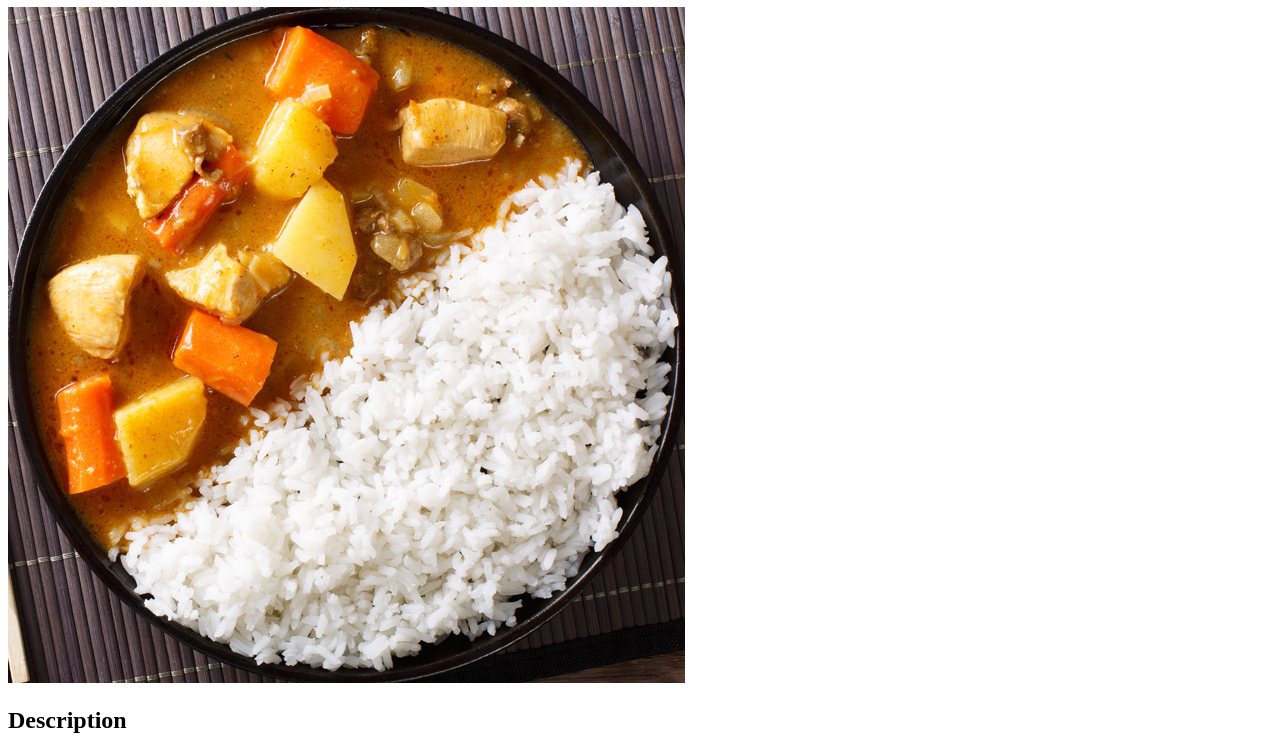
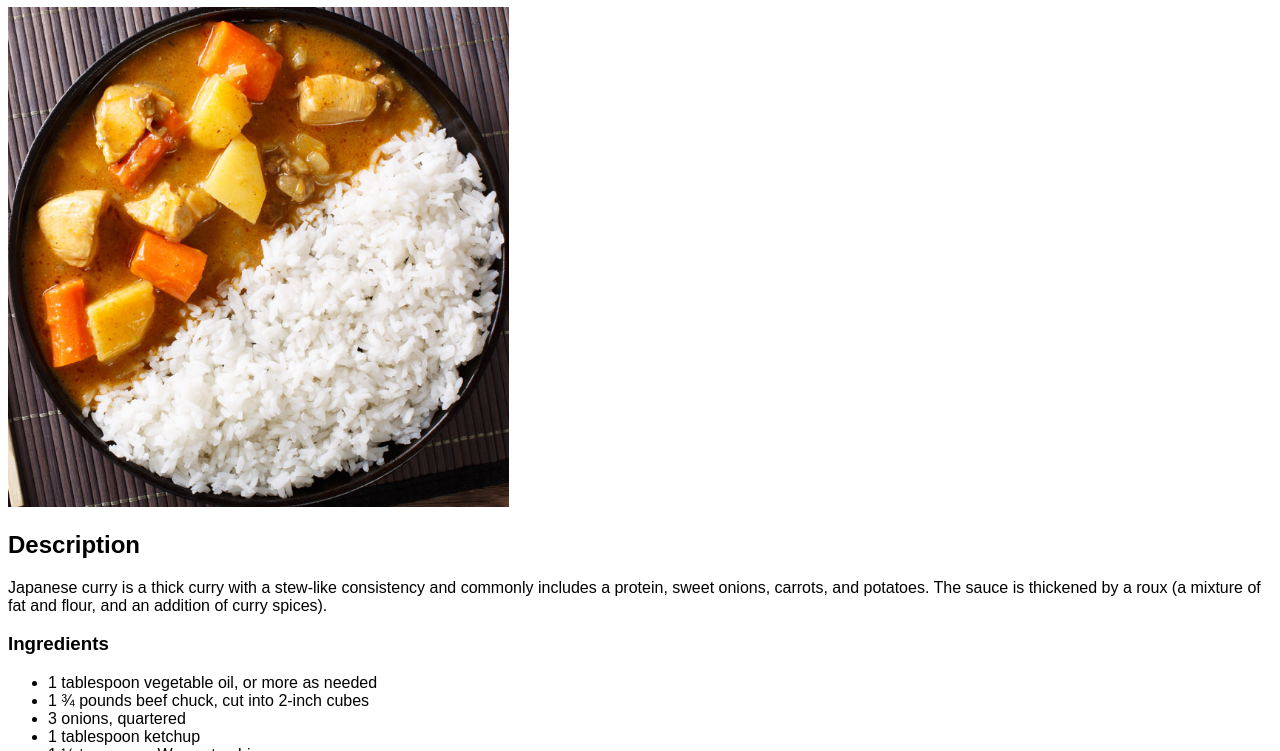
Before and after one commit to norristown/odin-recipes, a plain HTML site: page recipes/curry_rice.html in a window 1280 px wide. Shown: the part 73-824 px from the top of the page. Drawn offline with Linux system fonts and the light colour scheme.

Commit message:
changed font

```diff
--- a/recipes/curry_rice.html
+++ b/recipes/curry_rice.html
@@ -5,9 +5,9 @@
         <title>Curry Rice</title>
     </head>
 
-    <body>
+    <body style="font-family:Arial, Helvetica, sans-serif;">
         <h1>Japanese Curry</h1>
-        <img src="curry.jpg" alt="curry-img">
+        <img src="curry.jpg" alt="curry-img" style="width:auto;height: 500px;">
         <h2>Description</h2>
         <p>Japanese curry is a thick curry with a stew-like consistency and commonly includes a protein, sweet onions, carrots, and potatoes. The sauce is thickened by a roux (a mixture of fat and flour, and an addition of curry spices).</p>
         <h3>Ingredients</h3>
```
